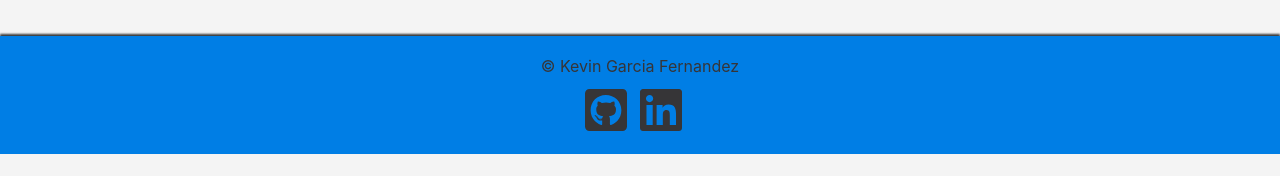
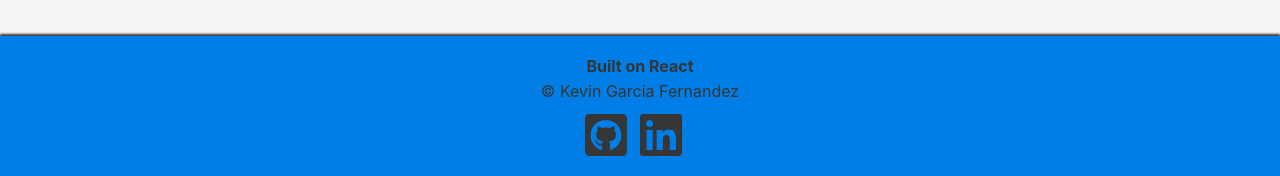
Before and after one commit to optimistic-updt/react-dashboard, a React (Create React App) app: page / in a window 1280 px wide. Shown: the part 643-819 px from the top of the page. Built offline with nearby package versions, Linux system fonts and the light colour scheme; no server answers.

Commit message:
commented out weather and added footer p

```diff
--- a/src/Footer_main_component/FooterMain.css
+++ b/src/Footer_main_component/FooterMain.css
@@ -9,11 +9,18 @@
 }
 
 .main-footer p {
-  padding: 10px;
+
+}
+
+.main-footer p:first-child {
+  /* background-color: red; */
+  padding-top: 10px;
+  font-weight: 700;
+  padding-bottom: 5px;
 }
 
 .main-footer .socials {
-  padding-bottom: 10px;
+  padding: 10px 0;
 }
 
 .main-footer a {
--- a/src/Footer_main_component/Footer_main.js
+++ b/src/Footer_main_component/Footer_main.js
@@ -6,6 +6,7 @@ import { faTwitterSquare, faGithubSquare, faLinkedin } from '@fortawesome/free-b
 function FooterMain() {
   return(
     <footer className="main-footer">
+      <p>Built on React</p>
       <p>&copy; Kevin Garcia Fernandez</p>
       <div className="socials">
         <a href="https://github.com/CumulusGround"><FontAwesomeIcon icon={faGithubSquare} size="3x" /></a>
--- a/src/Weather_Component/Weather.js
+++ b/src/Weather_Component/Weather.js
@@ -25,12 +25,12 @@ class Weather extends React.Component {
       let coordinates = `${latitude}%2C+${longitude}`
 
       // fetch Temperature for melbourne
-      getTemperature().then(res => {
-        console.log(res.data);
-        this.setState({
-          temperature: res.data
-        })
-      })
+      // getTemperature().then(res => {
+      //   console.log(res.data);
+      //   this.setState({
+      //     temperature: res.data
+      //   })
+      // })
     }
 
     function locNotSupported() {
@@ -60,7 +60,6 @@ class Weather extends React.Component {
 
           <div className="right-side">
             <p className="temperature">{this.state.temperature}24ºC</p>
-            {/* <ToggleSwitch /> */}
             <Toggle />
           </div>
         </div>
```
